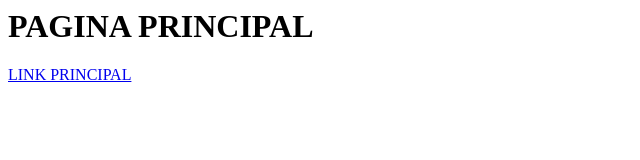
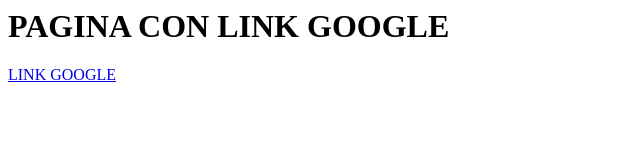
Before and after one commit to cangre98/frontend, a plain HTML site: page Ejercicios HTML/principal.html in a window 1280 px wide. Shown: the whole page, without its empty margins (0-640 px from the left). Drawn offline with Linux system fonts and the light colour scheme.

Commit message:
Ejercicio7

```diff
--- a/Ejercicios HTML/principal.html
+++ b/Ejercicios HTML/principal.html
@@ -1,9 +1,9 @@
 <html>
 
 <body>
-    <h1>PAGINA PRINCIPAL</h1>
+    <h1>PAGINA CON LINK GOOGLE</h1>
 
-    <a href="file:///C:/UCC/frontend/Ejercicios%20HTML/EjercicioHTML.html">LINK PRINCIPAL</a>
+    <a href="https://www.google.com">LINK GOOGLE</a>
 </body>
 
 </html>
```
Also changed, not shown: Ejercicios HTML/EjercicioHTML.html (deleted, +0 -9 lines).
